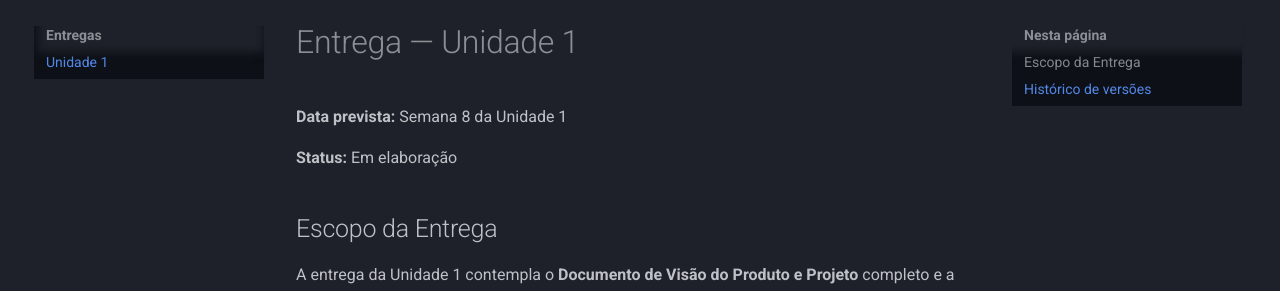
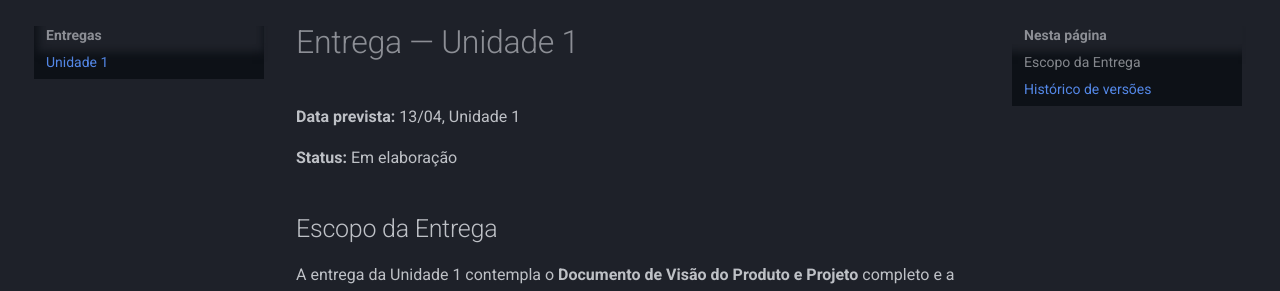
Before and after one commit to mdsreq-fga-unb/REQ-2026.1-T02-ObservatorioJovensTalentos, an MkDocs documentation site: the page built from docs/entregas/unidade-1.md, in a window 1280 px wide and 1304 px high. Shown: the part 124-415 px from the top of the window. Built offline with MkDocs 1.6.1 and Material for MkDocs 9.7.7, drawn with Linux system fonts in a browser that asks for light colours; comment, search, counter and statistics services are not loaded.

Commit message:
Att data

```diff
--- a/docs/entregas/unidade-1.md
+++ b/docs/entregas/unidade-1.md
@@ -1,6 +1,6 @@
 # Entrega — Unidade 1
 
-**Data prevista:** Semana 8 da Unidade 1
+**Data prevista:** 13/04, Unidade 1
 
 **Status:** Em elaboração
 
```
